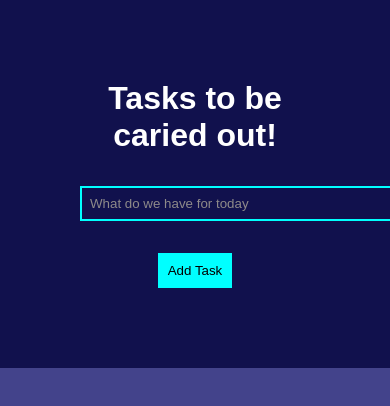
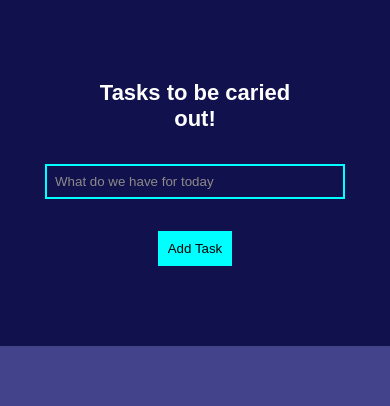
Before and after one commit to SIRBOLU/todo_app, a React (Create React App) app: page / in a window 390 px wide. Shown: the top 406 px of the page. Built offline with nearby package versions, Linux system fonts and the light colour scheme.

Commit message:
mobile commit

```diff
--- a/src/App.css
+++ b/src/App.css
@@ -52,3 +52,20 @@ h1 {
 .completed {
   text-decoration: line-through;
 }
+@media (max-width: 500px) {
+  .TodoWrapper {
+    max-width: 400px;
+  }
+  h1 {
+    font-size: 22px;
+  }
+  .TodoForm {
+    display: flex;
+    flex-direction: column;
+    justify-content: center;
+    align-items: center;
+  }
+  .todo-input {
+    max-width: 300px;
+  }
+}
--- a/src/App.js
+++ b/src/App.js
@@ -1,6 +1,7 @@
 // import { TodoWrapper } from "./components/TodoWrapper";
 // import TodoForm from "./components/TodoForm";
 import "./App.css";
+import ".";
 import { TodoWrapper } from "./components/todoWrapper";
 
 function App() {
```
